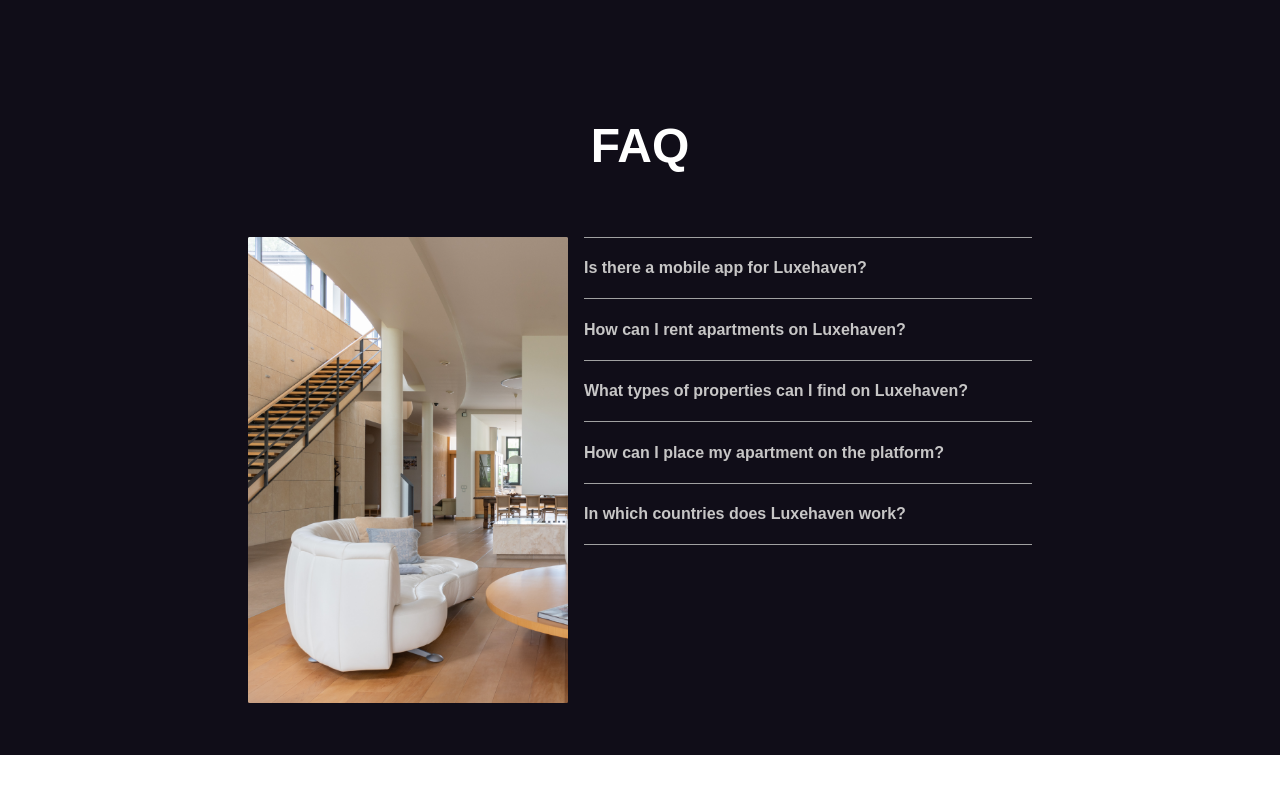
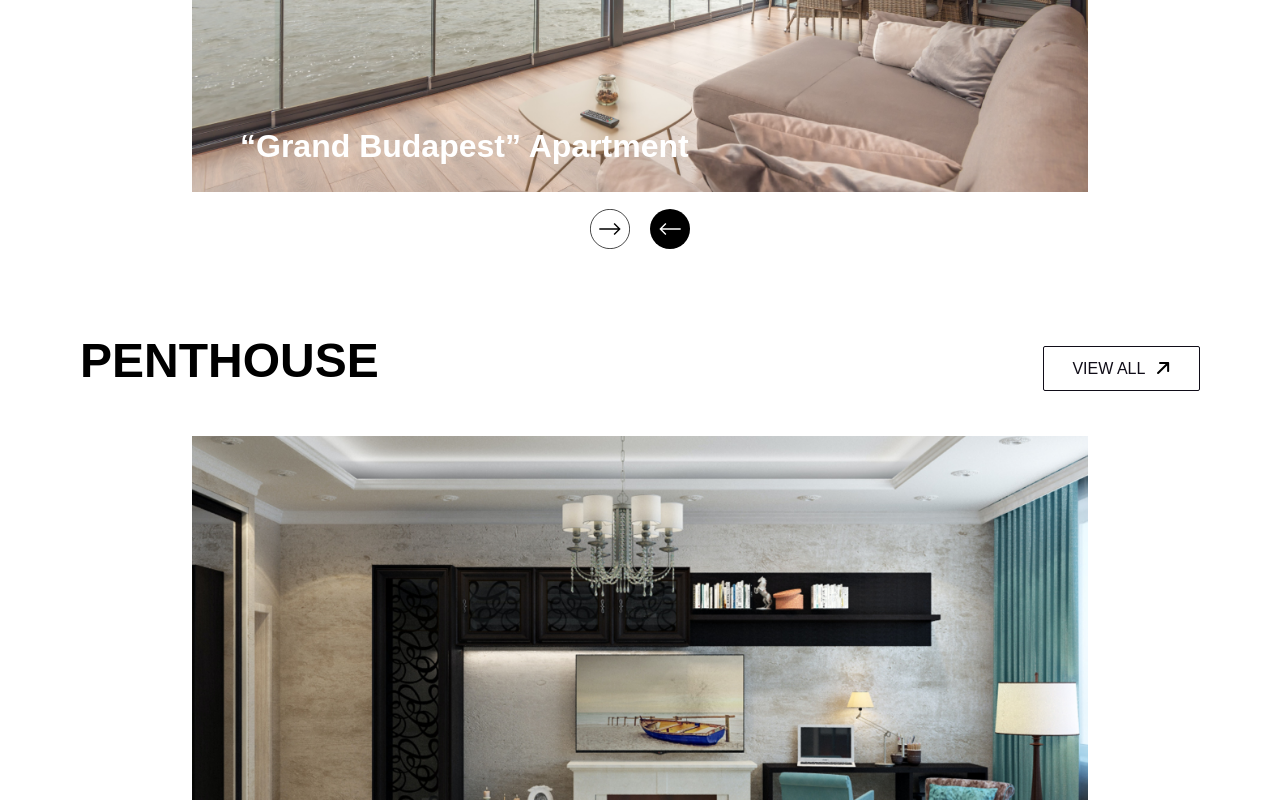
Before and after one commit to wizzy-design/luxehaven, a React (Vite) app: page / in a window 1280 px wide. Shown: the part 1300-2100 px from the top of the page. Before the commit the page ends 2055 px from the top, so only its background shows below. Built offline with nearby package versions, Linux system fonts and the light colour scheme; a web font is replaced by a local one.

Commit message:
Putting showcase section back

```diff
--- a/src/components/HomeComponents/Showcases.jsx
+++ b/src/components/HomeComponents/Showcases.jsx
@@ -1,32 +1,32 @@
 // Image
-// import apartment1 from "../../assets/img/apartment1.png";
-// import apartment2 from "../../assets/img/apartment2.png";
-// //  Icons
-// import whiteArrow from "../../assets/icons/whiteArrow.svg";
-// import blackArrow from "../../assets/icons/blackArrow.svg";
+import apartment1 from "../../assets/img/apartment1.png";
+import apartment2 from "../../assets/img/apartment2.png";
+//  Icons
+import whiteArrow from "../../assets/icons/whiteArrow.svg";
+import blackArrow from "../../assets/icons/blackArrow.svg";
 // Dependencies
 import styled from "styled-components";
-// import ShowCase from "./Showcase";
+import ShowCase from "./Showcase";
 
 const Showcases = () => {
   return (
     <Parent>
-      {/* <ShowCase
+      <ShowCase
         title="APARTMENT"
         fill="#000"
         img={apartment1}
         label="Apartment"
         arrow1={blackArrow}
         arrow2={whiteArrow}
-      /> */}
-      {/* <ShowCase
+      />
+      <ShowCase
         title="PENTHOUSE"
         fill="#000"
         img={apartment2}
         label="Penthouse"
         arrow1={blackArrow}
         arrow2={whiteArrow}
-      /> */}
+      />
     </Parent>
   );
 };
```
